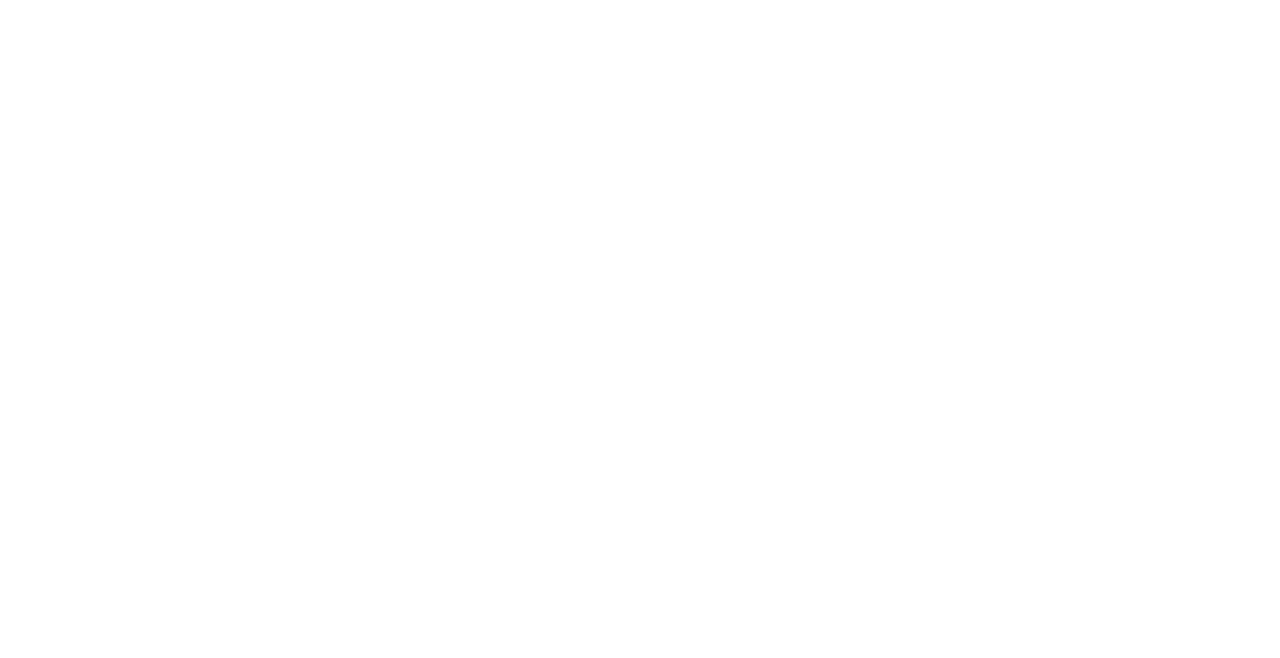
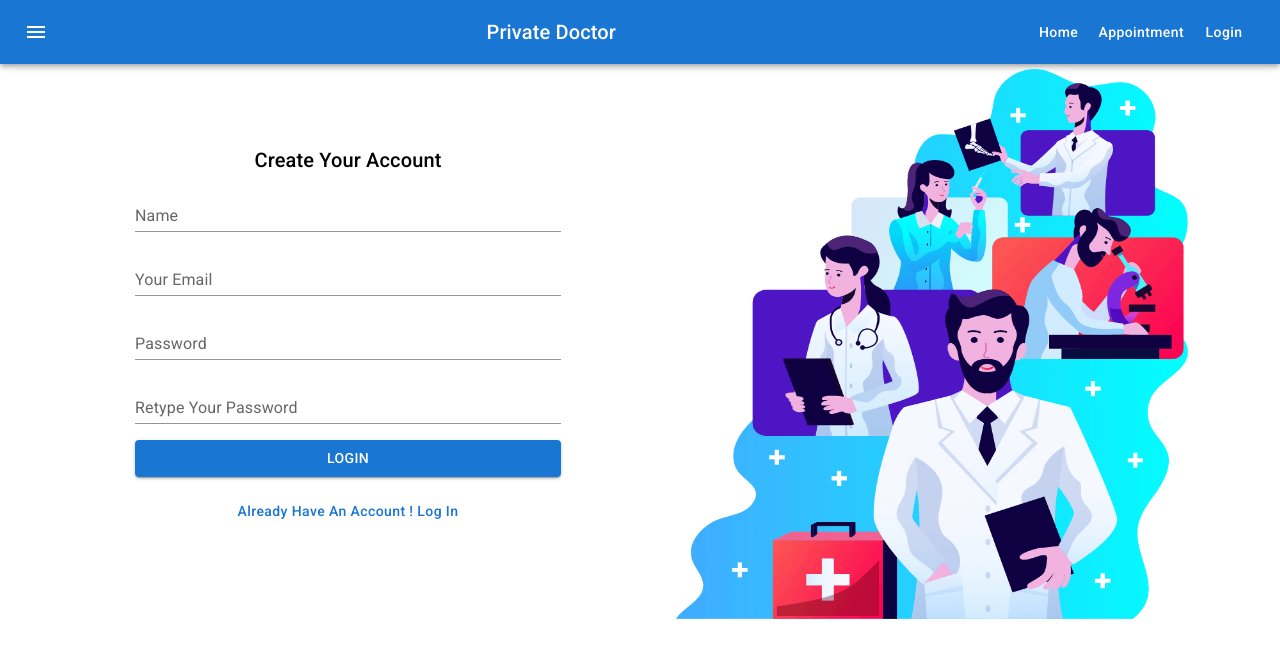
Before and after one commit to Arifuzzamanac/dortor-app-again, a React (Create React App) app: page /register in a window 1280 px wide. Shown: the top 658 px of the page. Built offline with nearby package versions, Linux system fonts and the light colour scheme.

Commit message:
again commit

```diff
--- a/src/App.js
+++ b/src/App.js
@@ -2,9 +2,12 @@
 import { BrowserRouter as Router, Switch, Route } from "react-router-dom";
 import Home from './Pages/Home/Home/Home';
 import Appointment from './Pages/Appointment/Appointment/Appointment';
+import Login from './Pages/Login/Login/Login';
+import Register from './Pages/Login/Register/Register';
 
 function App() {
   return (
+    <div className="App">
       <Router>
         <Switch>
           <Route path="/home">
@@ -13,11 +16,18 @@
           <Route path="/appointment">
             <Appointment />
           </Route>
+          <Route path="/login">
+            <Login />
+          </Route>
+          <Route path="/register">
+            <Register />
+          </Route>
           <Route exact path="/">
             <Home />
           </Route>
         </Switch>
       </Router>
+    </div>
   );
 }
 
--- a/src/Pages/Home/AppointmentBanner/AppointmentBanner.js
+++ b/src/Pages/Home/AppointmentBanner/AppointmentBanner.js
@@ -17,7 +17,7 @@
       <Grid container spacing={2}>
         <Grid item xs={12} md={6}>
           <img
-            style={{ width: 400, marginTop: '-110px', marginLeft: 100 }}
+            style={{ width: 400, marginTop: '-110px' }}
             src={doctor} alt="" />
         </Grid>
         <Grid item xs={12} md={6}>
--- a/src/Pages/Home/Banner/Banner.js
+++ b/src/Pages/Home/Banner/Banner.js
@@ -2,8 +2,8 @@
 import React from 'react';
 import chair from '../../../images/chair.png'
 import bg from '../../../images/bg.png'
-import { red } from '@mui/material/colors';
 import { Box } from '@mui/system';
+import { NavLink } from 'react-router-dom';
 
 const bannerBg = {
   background: `url(${bg})`
@@ -25,10 +25,12 @@
               Your New Smile <br />
               Starts Here
             </Typography>
-            <Typography variant="body1" sx={{ my: 4, marginRight: 20 }}>
-              Lorem ipsum dolor sit amet consectetur adipisicing elit. Voluptate laborum at, doloremque aut officia possimus recusandae eligendi ipsum quaerat iste?
+            <Typography variant="body1" sx={{ my: 4, mx: 3 }}>
+              Lorem ipsum dolor sit amet consectetur adipisicing elit. Voluptate laborum at, doloremque aut officia possimus recusandae eligendi ipsum quaerat iste recusandae eligendi ipsum quaerat iste?
             </Typography>
-            <Button sx={{ textTransform: 'capitalize' }} variant="contained">Get Appointment</Button>
+            <NavLink style={{textDecoration: 'none'}} to="appointment">
+              <Button sx={{ textTransform: 'capitalize' }} variant="contained">Get Appointment</Button>
+            </NavLink>
           </Box>
         </Grid>
         <Grid item xs={12} md={6} style={varticalCenter}>
--- /dev/null
+++ b/src/Pages/Login/Login/Login.js
@@ -0,0 +1,63 @@
+import { Button, Container, Grid, TextField, Typography } from '@mui/material';
+import login from '../../../images/login.png';
+import React, { useState } from 'react';
+import { NavLink } from 'react-router-dom';
+import Navigation from '../../Shared/Navigation/Navigation'
+
+
+const Login = () => {
+  const [loginData, setLoginData] = useState({});
+
+  const handleOnchange = e => {
+    const field = e.target.name;
+    const value = e.target.value;
+    const newloginData = { ...loginData };
+    newloginData[field] = value;
+    setLoginData(newloginData);
+  };
+
+  const handleLoginSubmit = e => {
+    alert('loged in')
+    e.preventDefault();
+  }
+
+  return (
+    <>
+      <Navigation></Navigation>
+      <Container>
+        <Grid container spacing={2}>
+          <Grid sx={{ marginTop: 10, textAlign: 'center' }} item xs={12} md={6}>
+            <Typography variant="h6">Login</Typography>
+            <form onSubmit={handleLoginSubmit}>
+              <TextField
+                sx={{ width: '75%', m: 1 }}
+                id="standard-basic"
+                label="Your Email"
+                type="email"
+                name="email"
+                onBlur={handleOnchange}
+                variant="standard" />
+              <TextField
+                sx={{ width: '75%', m: 1 }}
+                id="standard-basic"
+                label="Your Password"
+                type="password"
+                name="password"
+                onBlur={handleOnchange}
+                variant="standard" />
+              <Button sx={{ width: '75%', m: 1, textTransform: 'capitalize' }} variant="contained" type="submit">Login</Button>
+              <NavLink style={{ textDecoration: 'none' }} to="/register">
+                <Button sx={{ width: '75%', m: 1, textTransform: 'capitalize' }} variant="text" type="submit">New In Here! Please Create Your Account</Button>
+              </NavLink>
+            </form>
+          </Grid>
+          <Grid item xs={12} md={6}>
+            <img style={{ width: '90%', height: '550px', marginTop: 5 }} src={login} alt="" />
+          </Grid>
+        </Grid>
+      </Container>
+    </>
+  );
+};
+
+export default Login;
--- /dev/null
+++ b/src/Pages/Login/Register/Register.js
@@ -0,0 +1,82 @@
+import { Button, Container, Grid, TextField, Typography } from '@mui/material';
+import register from '../../../images/login.png';
+import React, { useState } from 'react';
+import { NavLink } from 'react-router-dom';
+import Navigation from '../../Shared/Navigation/Navigation';
+
+
+const Register = () => {
+  const [loginData, setLoginData] = useState({});
+
+  const handleOnchange = e => {
+    const field = e.target.name;
+    const value = e.target.value;
+    const newloginData = { ...loginData };
+    newloginData[field] = value;
+    setLoginData(newloginData);
+  };
+
+  const handleLoginSubmit = e => {
+    if (loginData.password1 !== loginData.password2) {
+      alert('your password did not mathch')
+      return
+    }
+    e.preventDefault();
+  }
+
+  return (
+    <>
+    <Navigation></Navigation>
+    <Container>
+      <Grid container spacing={2}>
+        <Grid sx={{ marginTop: 10, textAlign: 'center' }} item xs={12} md={6}>
+          <Typography variant="h6">Create Your Account</Typography>
+          <form onSubmit={handleLoginSubmit}>
+            <TextField
+              sx={{ width: '75%', m: 1 }}
+              id="standard-basic"
+              label="Name"
+              type="text"
+              name="name"
+              onBlur={handleOnchange}
+              variant="standard" />
+            <TextField
+              sx={{ width: '75%', m: 1 }}
+              id="standard-basic"
+              label="Your Email"
+              type="email"
+              name="email"
+              onBlur={handleOnchange}
+              variant="standard" />
+            <TextField
+              sx={{ width: '75%', m: 1 }}
+              id="standard-basic"
+              name="passwrd1"
+              label="Password"
+              type="password"
+              onBlur={handleOnchange}
+              variant="standard" />
+            <TextField
+              sx={{ width: '75%', m: 1 }}
+              id="standard-basic"
+              label="Retype Your Password"
+              type="password"
+              name="password2"
+              onBlur={handleOnchange}
+              variant="standard" />
+            <Button sx={{ width: '75%', m: 1 }} variant="contained" type="submit">Login</Button>
+            <NavLink style={{ textDecoration: 'none', textTransform: 'capitalize' }} to="/login">
+              <Button sx={{ width: '75%', m: 1, textTransform: 'capitalize' }} variant="text" type="submit">Already Have An Account ! Log in</Button>
+            </NavLink>
+          </form>
+        </Grid>
+        <Grid item xs={12} md={6}>
+          <img style={{ width: '90%', height: '550px', marginTop: 5 }} src={register} alt="" />
+        </Grid>
+      </Grid>
+    </Container>
+    </>
+  );
+};
+
+export default Register;
--- a/src/Pages/Shared/Navigation/Navigation.js
+++ b/src/Pages/Shared/Navigation/Navigation.js
@@ -23,11 +23,11 @@
             <MenuIcon />
           </IconButton>
           <Typography variant="h6" component="div" sx={{ flexGrow: 1 }}>
-            Doctor Again
+            Private Doctor
           </Typography>
           <Link style={{ color: 'white', textDecoration: 'none' }} to='home'><Button sx={{ textTransform: 'capitalize' }} color="inherit">Home</Button></Link>
           <Link style={{ color: 'white', textDecoration: 'none' }} to='appointment'><Button sx={{ textTransform: 'capitalize' }} color="inherit">Appointment</Button></Link>
-          <Button sx={{ textTransform: 'capitalize' }} color="inherit">Login</Button>
+          <Link style={{ color: 'white', textDecoration: 'none' }} to='login'><Button sx={{ textTransform: 'capitalize' }} color="inherit">Login</Button></Link>
         </Toolbar>
       </AppBar>
     </Box>
```
Lines whose indentation alone changed are shown as unchanged.
